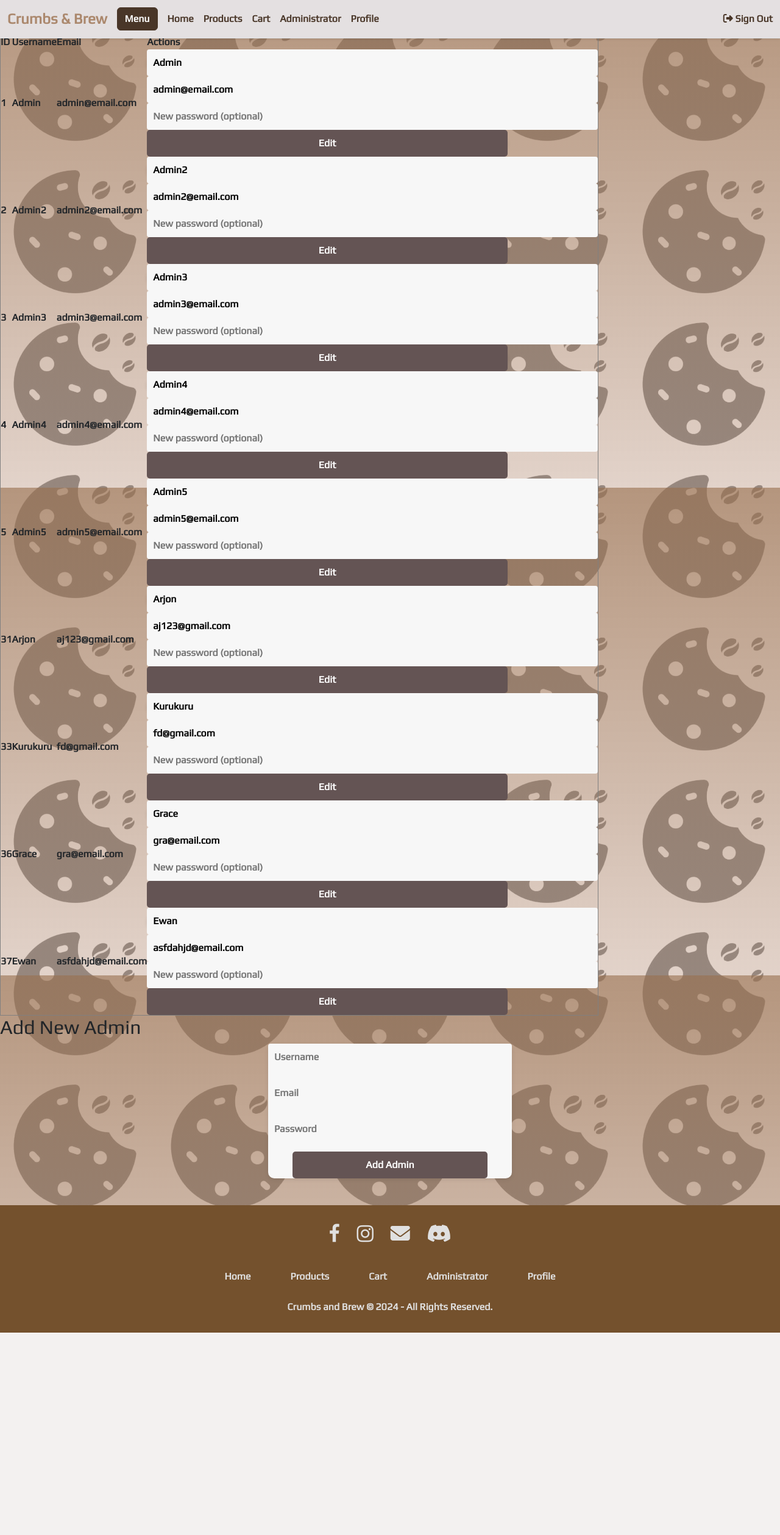
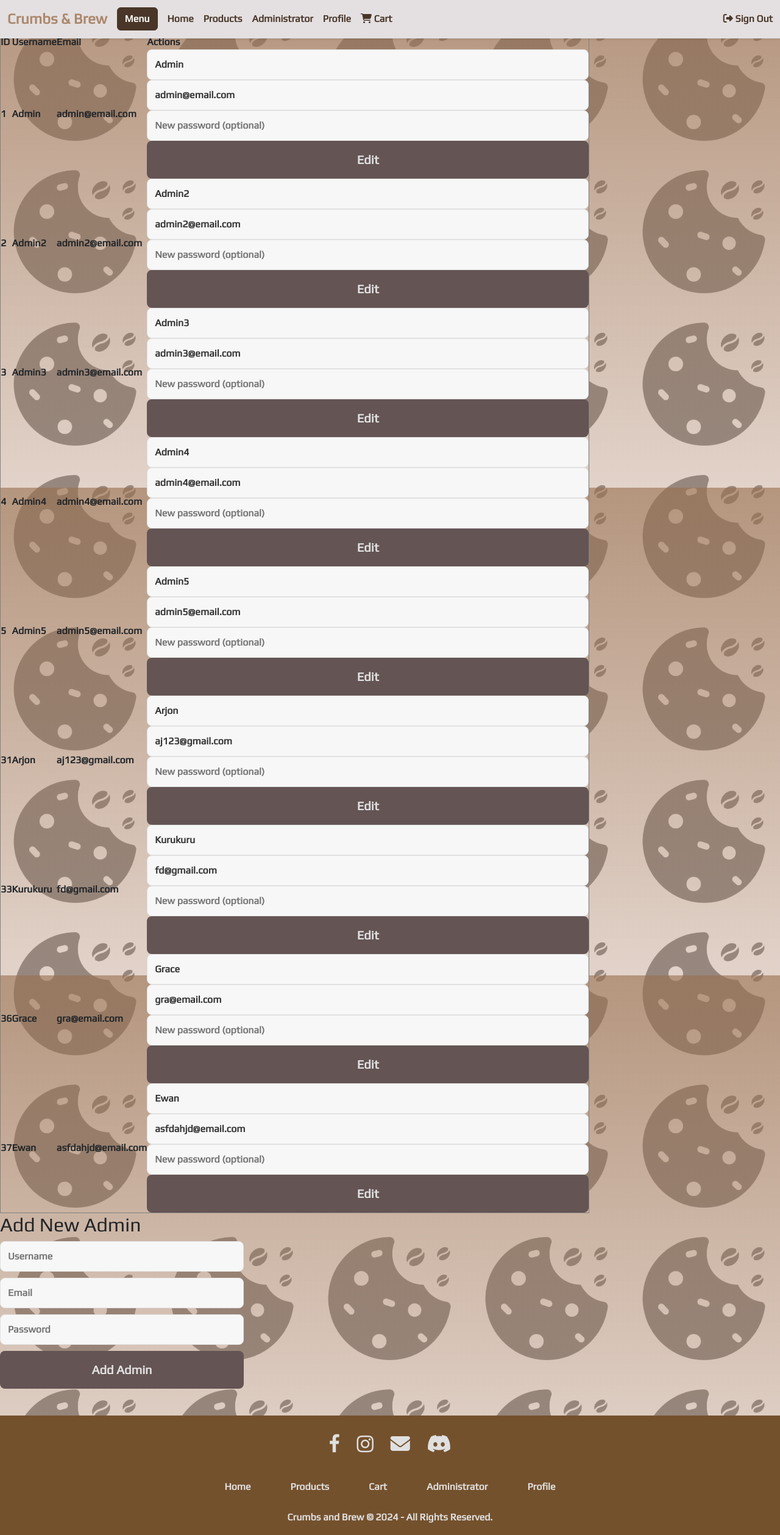
Before and after one commit to Ar-Dee08/websys-proj-main, a PHP site: page /admins.php in a window 1280 px wide. Shown: the top 2518 px of the page at 61% size. Before the commit the page ends 2186 px from the top, so only its background shows below. Run offline with PHP 8.4, Linux system fonts and the light colour scheme; a user stored in the database is signed in; data comes from the database, SQL or seed files in the repository.

Commit message:
administrator css and buttons

```diff
--- a/includes/header.php
+++ b/includes/header.php
@@ -30,13 +30,15 @@
                         <a class="nav-link" href="products.php">Products</a>
                     </li>
                     <li class="nav-item">
-                        <a class="nav-link" href="cart.php">Cart</a>
-                    </li>
-                    <li class="nav-item">
                         <a class="nav-link" href="admins.php">Administrator</a>
                     </li>
                     <li class="nav-item">
                         <a class="nav-link" href="view_profile.php">Profile</a>
+                    </li>
+                    <li class="nav-item">
+                        <a class="nav-link" href="cart.php">
+                            <i class="fa-solid fa-shopping-cart"></i> Cart
+                        </a>
                     </li>
                 </ul>
                 <div class="logout-btn">
@@ -69,6 +71,11 @@
                     <a class="nav-link" href="profile.php">Profile</a>
                 </li>
                 <li class="nav-item">
+                        <a class="nav-link" href="cart.php">
+                            <i class="fa-solid fa-shopping-cart"></i> Cart
+                        </a>
+                    </li>
+                <li class="nav-item">
                     <a class="nav-link" href="signout.php">
                         <i class="fa-solid fa-right-from-bracket"></i> Sign Out
                     </a>
--- a/styles.css
+++ b/styles.css
@@ -164,56 +164,57 @@ html, body {
 
 .footer .row-c {
     margin-top: 10px;
-}form {
+}
+/* FORM FOR ADMIN */
+form {
     display: flex;
     flex-direction: column;
-    gap: 15px; /* Spacing between elements */
-    margin: 0 auto; /* Centers the form horizontally */
-    max-width: 400px; /* Restricts the form width for a clean layout */
-    border-radius: 10px; /* Rounded corners */
-    background-color: #F7F7F7;
-    box-shadow: 0 2px 6px rgba(0, 0, 0, 0.1); /* Subtle shadow for better aesthetics */
+    gap: 10px;
+    margin: 0;
+    max-width: 400px;
+    width: 100%;
+    align-items: flex-start;
 }
 
 form input[type="text"],
 form input[type="email"],
 form input[type="password"] {
-    width: 100%; /* Stretches input fields to fit the form width */
-    padding: 10px;
-    border: none; /* Removes the border */
-    border-radius: 4px; /* Keeps rounded corners for input fields */
+    width: 100%;
+    padding: 12px;
+    border: 1px solid #E1E1E1;
+    border-radius: 8px;
     font-size: 1rem;
-    outline: none; /* Removes the focus outline */
-    background-color: #F7F7F7; /* Matches the form background */
+    outline: none;
+    background-color: #F7F7F7;
+    color: #333;
 }
 
 form input[type="text"]:focus,
 form input[type="email"]:focus,
 form input[type="password"]:focus {
-    box-shadow: 0 0 5px rgba(100, 84, 84, 0.3); /* Adds a glow effect on focus */
+    border-color: #A5A5A5;
+    box-shadow: 0 0 5px rgba(100, 84, 84, 0.2);
 }
-
+/* YOU CAN CHANGE THE BUTTON FREELY */
 form button {
-    align-self: center; /* Centers the button in the form */
-    width: 80%; /* Restricts button width */
-    background-color: #645454; /* Professional-looking button color */
-    color: #FFFFFF;
-    border: none; /* Removes the border */
-    padding: 10px 20px;
-    font-size: 1rem;
+    width: 100%; /* Make button full-width */
+    padding: 16px 0; /* Increase padding for a bigger button */
+    font-size: 1.25rem; /* Increase font size */
+    background-color: #645454;
+    color: #E1E1E1;
+    border: none;
     cursor: pointer;
     transition: background-color 0.3s ease, transform 0.2s ease;
-    border-radius: 5px;
+    border-radius: 8px;
+    align-self: flex-start;
 }
 
 form button:hover {
-    background-color: #A39090; /* Lighter shade on hover */
-    transform: scale(1.05); /* Slight enlargement for a click effect */
+    background-color: #A39090;
+    transform: translateY(-2px);
 }
 
-/* Optional: Align smaller text or links below buttons */
 form .small-text {
-    text-align: center;
     font-size: 0.875rem;
     color: #645454;
     margin-top: 10px;
```
